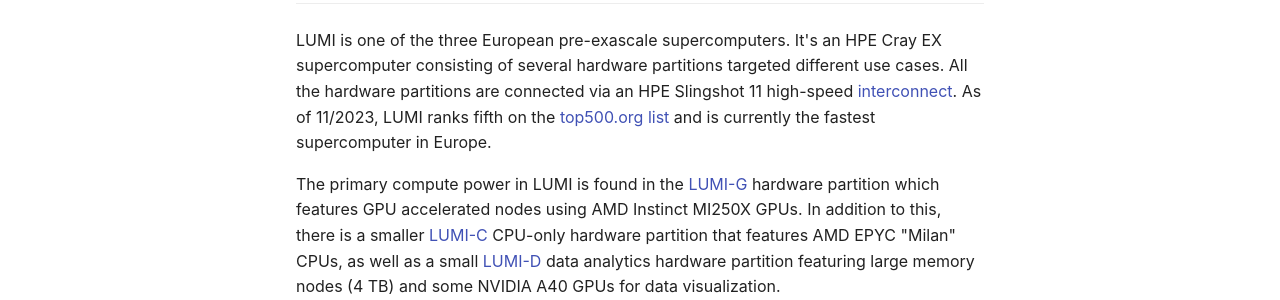
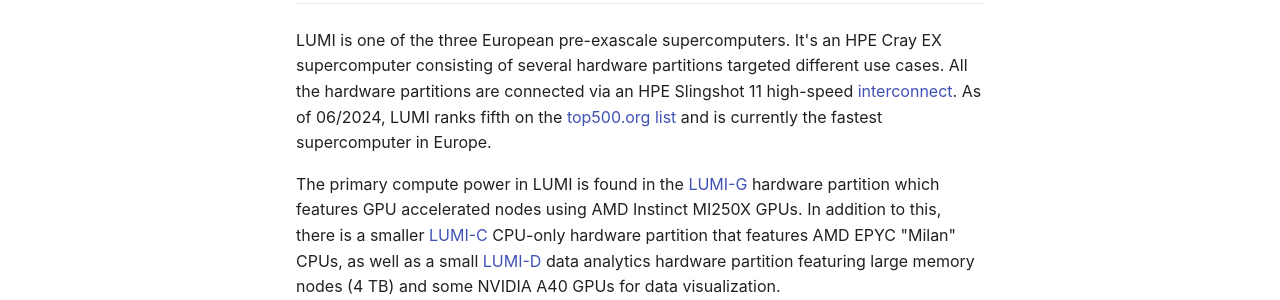
Before and after one commit to Lumi-supercomputer/lumi-userguide, an MkDocs documentation site: the page built from docs/hardware/index.md, in a window 1280 px wide. Shown: the part 327-627 px from the top of the page. Built offline with MkDocs 1.6.1 and Material for MkDocs 9.7.7, drawn with Linux system fonts in a browser that asks for light colours.

Commit message:
Update top500 result date

```diff
--- a/docs/hardware/index.md
+++ b/docs/hardware/index.md
@@ -16,7 +16,7 @@
 LUMI is one of the three European pre-exascale supercomputers. It's an HPE Cray
 EX supercomputer consisting of several hardware partitions targeted different
 use cases. All the hardware partitions are connected via an HPE Slingshot 11
-high-speed [interconnect][network]. As of 11/2023, LUMI ranks fifth on the
+high-speed [interconnect][network]. As of 06/2024, LUMI ranks fifth on the
 [top500.org list][lumi-top500] and is currently the fastest supercomputer in
 Europe.
 
```
